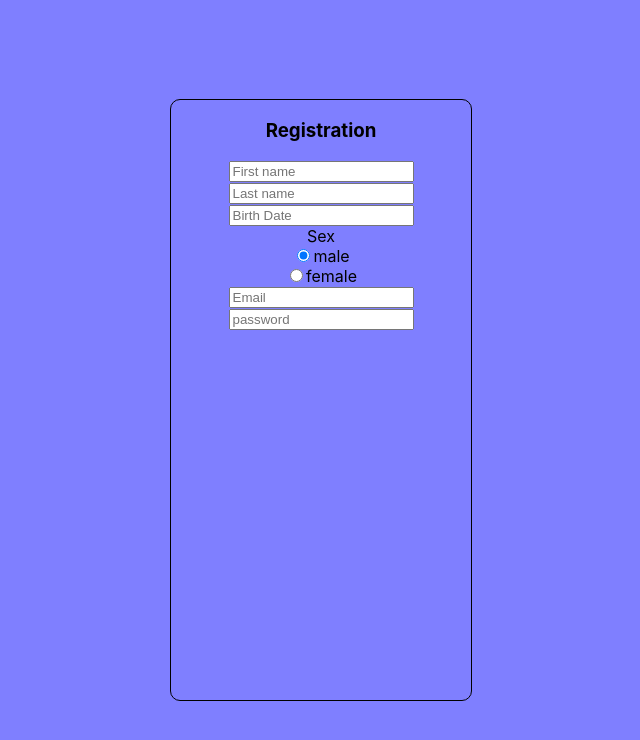
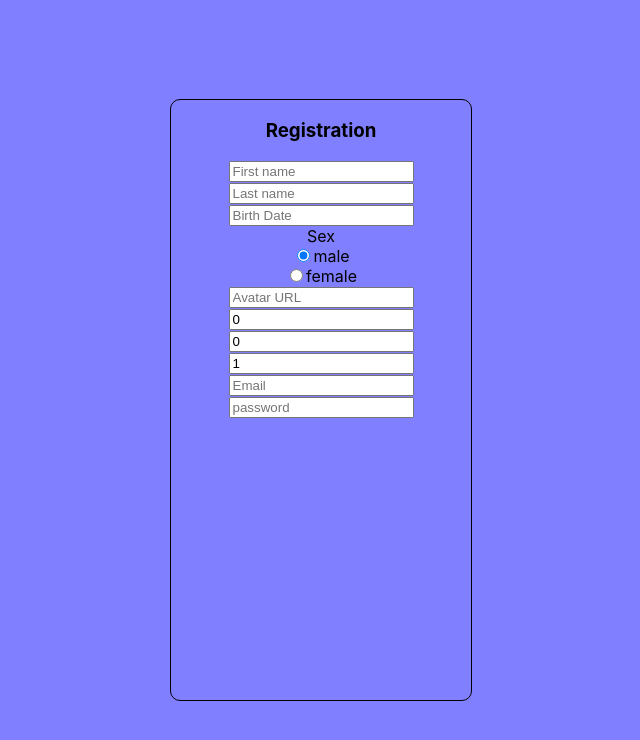
Before and after one commit to SaulReznik/team-builder, a React (Create React App) app: page /registration in a window 1280 px wide. Shown: the top 740 px of the page, without its empty margins (319-959 px from the left). Built offline with nearby package versions, Linux system fonts and the light colour scheme.

Commit message:
All registration fields init

```diff
--- a/src/components/Registration.js
+++ b/src/components/Registration.js
@@ -63,11 +63,17 @@ class Registration extends React.Component {
         const { fields, fieldErrors } = this.state;
         const errMessages = Object.keys(fieldErrors).filter((k) => fieldErrors[k]);
 
-        //If one of our fields is empty
+        //Specific validaton for each field
+        if (!fields.firstname) return true;
+        if (!fields.lastname) return true;
+        if (!fields.birthdate) return true;
+        if (+fields.jsExperience < 0) return true;
+        if (+fields.reactExperience < 0) return true;
+        if (+fields.companyId < 0) return true; //[TEMP]
         if (!fields.email) return true;
         if (!fields.password) return true;
 
-        //Or we have at least one error then the validation was failed
+        //If we have at least one error then the validation was failed
         if (errMessages.length) return true;
 
         return false;
@@ -83,7 +89,7 @@ class Registration extends React.Component {
                         name='firstname'
                         value={this.state.fields.firstname}
                         onChange={this.onInputChange}
-                        validate={val => (isEmail(val) ? false : 'First Name Required')} //[TEMP]
+                        validate={val => (val ? false : 'First Name Required')} //[TEMP]
                     />
 
                     <FormField
@@ -91,7 +97,7 @@ class Registration extends React.Component {
                         name='lastname'
                         value={this.state.fields.lastname}
                         onChange={this.onInputChange}
-                        validate={val => (isEmail(val) ? false : 'Last Name Required')} //[TEMP]
+                        validate={val => (val ? false : 'Last Name Required')} //[TEMP]
                     />
 
                     <FormField
@@ -99,7 +105,7 @@ class Registration extends React.Component {
                         name='birthdate'
                         value={this.state.fields.birthdate}
                         onChange={this.onInputChange}
-                        validate={val => (isEmail(val) ? false : 'Birth Date Required')} //[TEMP]
+                        validate={val => (val ? false : 'Birth Date Required')} //[TEMP]
                     />
 
                     <span>Sex</span>
@@ -116,6 +122,35 @@ class Registration extends React.Component {
                             />
                         ))
                     }
+
+                    <FormField
+                        placeholder='Avatar URL'
+                        name='avatarUrl'
+                        value={this.state.fields.avatarUrl}
+                        onChange={this.onInputChange}
+                    />
+
+                    <FormField
+                        placeholder='JS Experience'
+                        name='jsExperience'
+                        value={this.state.fields.jsExperience}
+                        onChange={this.onInputChange}
+                        validate={val => (val ? false : "No negative numbers")} //[TEMP]
+                    />
+
+                    <FormField
+                        placeholder='React Experience'
+                        name='reactExperience'
+                        value={this.state.fields.reactExperience}
+                        onChange={this.onInputChange}
+                    />
+
+                    <FormField
+                        placeholder='company ID'
+                        name='companyId'
+                        value={this.state.fields.companyId}
+                        onChange={this.onInputChange}
+                    />
 
                     <FormField
                         placeholder='Email'
```
